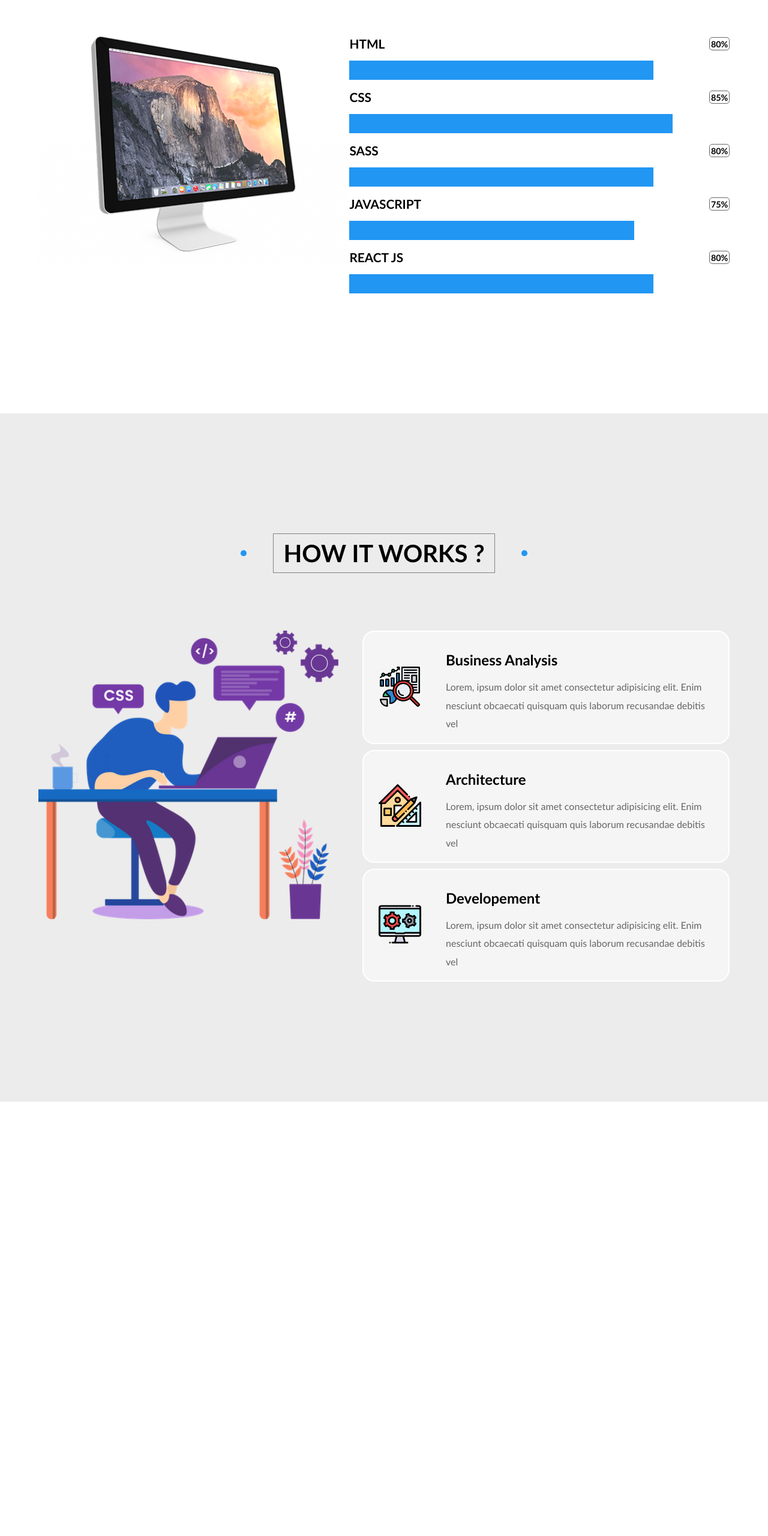
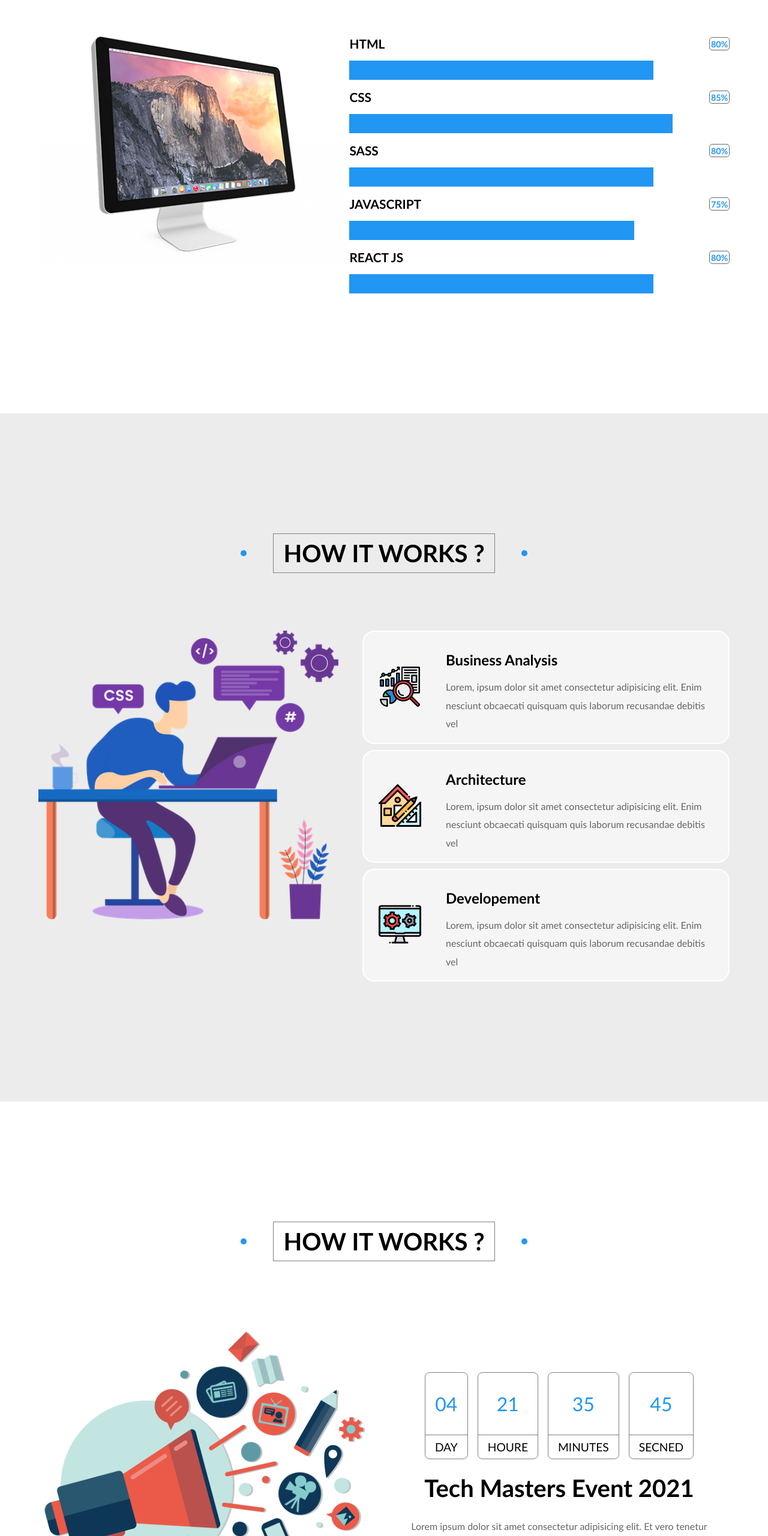
Before and after one commit to ahmdhusam/Template-Three, a plain HTML site: page index.html in a window 1280 px wide. Shown: the part 9110-11670 px from the top of the page at 60% size. Before the commit the page ends 10946 px from the top, so only its background shows below. Drawn offline with Linux system fonts and the light colour scheme.

Commit message:
add Latest Events Section

```diff
--- a/Css/Components/helpers/_var.scss
+++ b/Css/Components/helpers/_var.scss
@@ -97,6 +97,7 @@ $progress:(
 %pro-before{
     padding:0.1rem;
     font-size: 0.6rem;
+    color:$mainColor;
     border:solid $pargraphColor 1px;
     border-radius: 5px;
     position:absolute;
--- /dev/null
+++ b/Css/Components/sections/_latest-events.scss
@@ -0,0 +1,103 @@
+.outerlatest-events{
+    .latest-events{
+        .latest-events-content{
+            @include lg(){
+                display:flex;
+                justify-content: space-between;
+                align-items: center;
+                gap: 1rem;
+            }
+            .image{
+                display:none;
+                @include lg(){
+                    display:block;
+                    width:calc(100% / 2);
+                }
+                img{
+                    width: 100%;
+                    object-fit: cover;
+                }
+            }
+            .event-time{
+                text-align: center;
+                @include lg(){
+                    width:calc(100% / 2);
+                }
+                    .time-boxs{
+                        display:flex;
+                        justify-content:center;
+                        gap: 1rem;
+                        .box{
+                            border-radius: 0.5rem;
+                            border:1px solid grey;
+                            .time{
+                                padding:2rem 1rem;
+                                color: $mainColor;
+                                font-size: 2rem
+                            }
+                            .time-title{
+                                font-size:1.2rem;
+                                border-top: 1px solid grey;
+                                padding:0.5rem 1rem;
+                            }
+                        }
+                    }
+                h5.title{
+                    font-size: 2.5rem;
+                    margin-block: 1.5rem;
+                }
+                p{
+                    line-height:2rem;
+                    color: $pargraphColor;
+                }
+            }
+        }
+        .footer{
+            margin-block-start: 2rem;
+            form{
+                width:100%;
+                margin-inline: auto ;
+                text-align: center;
+                padding:1.5rem 3rem;
+                background-color:$mainBGColor;
+                @include lg(){
+                    width:50%;
+                    border-radius:3rem;
+                }
+                [type="email"]{
+                    width: 100%;
+                    margin-bottom: 1rem;
+                    padding: 1rem;
+                    outline: none;
+                    border:none;
+                    @include lg(){
+                        margin-bottom: unset;
+                        margin-right: 5px;
+                        width:70%;
+                    border-radius:3rem;
+                    }
+                    &:focus::placeholder{
+                        color: rgba(128, 128, 128, 0.4);
+                    }
+                }
+                [type="submit"]{
+                    width:100%;
+                    background-color:$mainColor;
+                    color: white;
+                    outline:none;
+                    border: none;
+                    padding: 1rem;
+                    cursor: pointer;
+                    @include lg(){
+                        width:fit-content;
+                        border-radius:3rem;
+                    }
+                    &:hover,
+                    &:focus{
+                        opacity: 0.8;
+                    }
+                }
+            }
+        }
+    }
+}
--- a/Css/style.scss
+++ b/Css/style.scss
@@ -19,3 +19,4 @@
 @import "./Components/sections/services";
 @import "./Components/sections/our-skills";
 @import "./Components/sections/how-it-work";
+@import "./Components/sections/latest-events";
--- a/index.html
+++ b/index.html
@@ -1184,6 +1184,58 @@
 
     <!-- End HOW IT WORKS Section -->
 
+    <!-- Start Latest Events Section -->
+
+    <section class="outerlatest-events">
+        <div class="container">
+            <div class="latest-events">
+                <div class="section-header">
+                    <div class="content">
+                        <h3 class="title">
+                            HOW IT WORKS ?
+                        </h3>
+                    </div>
+                </div>
+                <div class="latest-events-content">
+                    <div class="image"><img src="./imgs/events.png" alt="Events"></div>
+                    <div class="event-time">
+                        <div class="time-boxs">
+                            <div class="box">
+                                <div class="time">04</div>
+                                <div class="time-title">DAY</div>
+                            </div>
+                            <div class="box">
+                                <div class="time">21</div>
+                                <div class="time-title">HOURE</div>
+                            </div>
+                            <div class="box">
+                                <div class="time">35</div>
+                                <div class="time-title">MINUTES</div>
+                            </div>
+                            <div class="box">
+                                <div class="time">45</div>
+                                <div class="time-title">SECNED</div>
+                            </div>
+                        </div>
+                        <h5 class="title">Tech Masters Event 2021</h5>
+                        <p>Lorem ipsum dolor sit amet consectetur adipisicing elit. Et vero tenetur doloremque iusto ut
+                            adipisci quam ratione aliquam excepturi nulla in harum, veritatis porro</p>
+                    </div>
+                </div>
+                <div class="footer">
+                    <form method="post" action="">
+                        <input type="email" placeholder="Enter Your Email">
+                        <input type="submit" value="Subscribe">
+                    </form>
+                </div>
+            </div>
+        </div>
+    </section>
+
+
+    <!-- End Latest Events Section -->
+
+
 
 
 
```
Also changed, not shown: Css/style.css, 1 other file.
